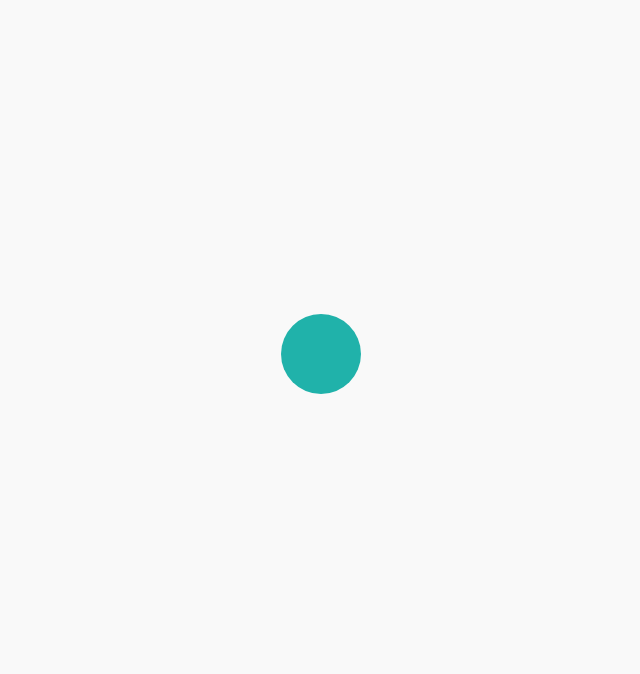
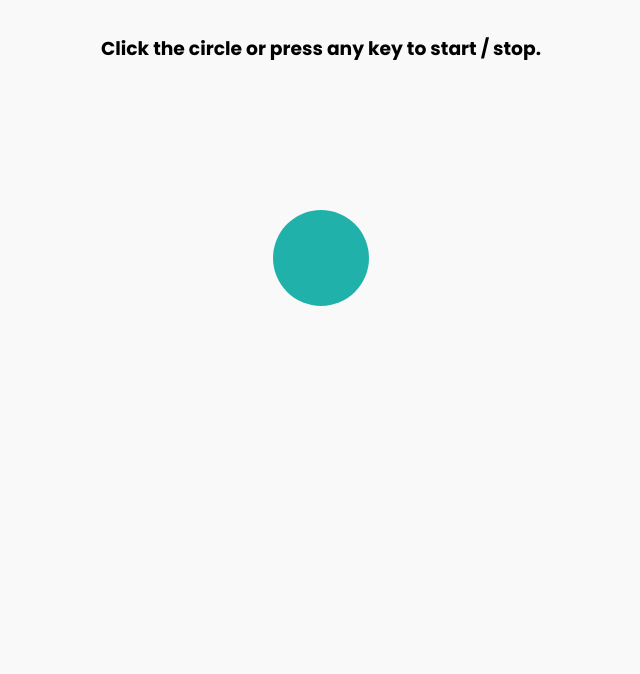
Before and after one commit to jacobrobertsdev/breating-exercise-visualizer, a plain HTML site: page index.html in a window 1280 px wide. Shown: the part 126-800 px from the top of the page, without its empty margins (319-959 px from the left). Drawn offline with Linux system fonts and the light colour scheme.

Commit message:
Adjust shape positioning. Add comments.

```diff
--- a/styles.css
+++ b/styles.css
@@ -1,7 +1,11 @@
+@import url('https://fonts.googleapis.com/css2?family=Poppins:wght@400;500;600;700&display=swap');
+
 * {
     margin: 0;
     padding: 0;
     box-sizing: border-box;
+    font-family: 'Poppins', sans-serif;
+
 }
 
 body {
@@ -15,27 +19,45 @@ body {
 
 }
 
+/* Heading & display text styles */
+header {
+    margin-top: 4rem;
+}
+
+h3 {
+    margin: 1rem auto;
+}
+
+/* Shape styles */
+main {
+    width: 100vw;
+    margin: 2rem auto;
+    height: 30rem;
+    position: relative;
+}
 
 .shape {
-    background-color: lightseagreen;
-    transition: width 1s ease-in, height 1s ease-in, background-color .4s ease;
-    margin: 5rem auto;
-    position: fixed;
+    position: absolute;
     top: 50%;
     left: 50%;
     transform: translate(-50%, -50%);
-    /* Center the element */
+    display: flex;
+    justify-content: center;
+    align-items: center;
+    color: white;
+    font-size: 2.5rem;
+    background-color: lightseagreen;
+    transition: width 1s ease, height 1s ease, background-color .4s ease;
+    border-radius: 9999px;
+}
+
+.small {
+    width: 6rem;
+    height: 6rem;
 
 }
 
-.small {
-    width: 5rem;
-    height: 5rem;
-    border-radius: 9999px;
+.large {
+    width: 15rem;
+    height: 15rem;
 }
-
-.large {
-    width: 10rem;
-    height: 10rem;
-    border-radius: 9999px;
-}
```
